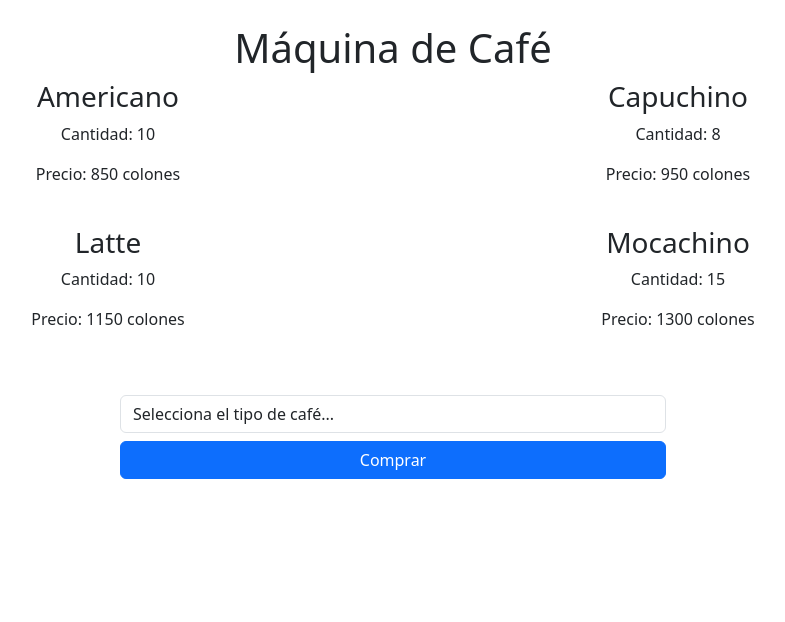
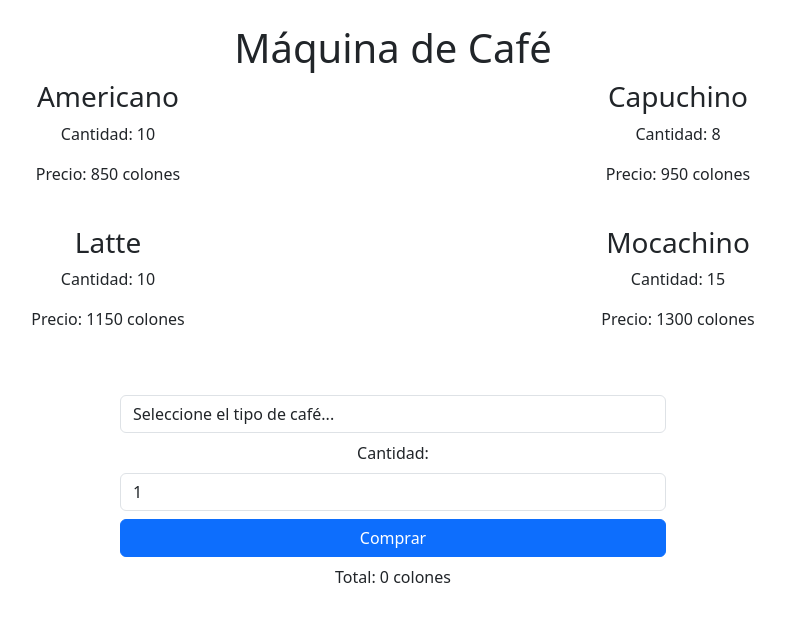
Before and after one commit to patitopatito/CI-0128examen2, a React (Create React App) app in the folder examen2/: page / in a window 1280 px wide. Shown: the top 622 px of the page, without its empty margins (247-1032 px from the left). Built offline with nearby package versions, Linux system fonts and the light colour scheme.

Commit message:
Se agrega la funcionalidad de seleccionar la cantidad de cafes y mostrar su precio.

```diff
--- a/examen2/src/componentes/maquinaDeCafe.js
+++ b/examen2/src/componentes/maquinaDeCafe.js
@@ -5,7 +5,8 @@ import 'bootstrap/dist/css/bootstrap.min.css';
 const MaquinaDeCafe = () => {
 
   //Se crean las variables a utilizar y sus setters.
-  const [cafeSeleccionado, setCafeSeleccionado] = useState('');
+  const [tipoCafeSeleccionado, setTipoCafeSeleccionado] = useState('');
+  const [cantidadSeleccionada, setCantidadSeleccionada] = useState(1); // Se inicia con la cantidad predeterminada de 1
   const [cafes, setCafes] = useState([
     { tipo: 'Americano', cantidad: 10, precio: 850 },
     { tipo: 'Capuchino', cantidad: 8, precio: 950 },
@@ -15,12 +16,30 @@ const MaquinaDeCafe = () => {
 
   //Funcion que maneja la compra del cafe
   const realizarCompra = () => {
-    const indiceCafeSeleccionado = cafes.findIndex((cafe) => cafe.tipo === cafeSeleccionado);
-    if (indiceCafeSeleccionado !== -1 && cafes[indiceCafeSeleccionado].cantidad > 0) {
-      const cafesActualizados = [...cafes];
-      cafesActualizados[indiceCafeSeleccionado].cantidad--;
-      setCafes(cafesActualizados);
+    const indiceCafeSeleccionado = cafes.findIndex((cafe) => cafe.tipo === tipoCafeSeleccionado);
+
+    if (indiceCafeSeleccionado !== -1) {
+      const cafeSeleccionado = cafes[indiceCafeSeleccionado];
+      if (cantidadSeleccionada > 0 && cantidadSeleccionada <= cafeSeleccionado.cantidad) {
+        const cafesActualizados = [...cafes];
+        cafesActualizados[indiceCafeSeleccionado].cantidad -= cantidadSeleccionada;
+        setCafes(cafesActualizados);
+      } else {
+        alert('Cantidad inválida');
+      }
     }
+  };
+
+  //Funcion que calcula el costo total a partir del cafe seleccionado y la cantidad
+  const calcularCostoTotal = () => {
+    const indiceCafeSeleccionado = cafes.findIndex((cafe) => cafe.tipo === tipoCafeSeleccionado);
+
+    if (indiceCafeSeleccionado !== -1) {
+      const cafeSeleccionado = cafes[indiceCafeSeleccionado];
+      return cantidadSeleccionada * cafeSeleccionado.precio;
+    }
+
+    return 0;
   };
 
   //Se devuelve el componente
@@ -38,8 +57,8 @@ const MaquinaDeCafe = () => {
 
       <div className="row justify-content-center mt-4">
         <div className="col-md-6">
-          <select className="form-control" onChange={(e) => setCafeSeleccionado(e.target.value)}>
-            <option value="">Selecciona el tipo de café...</option>
+          <select className="form-control" onChange={(e) => setTipoCafeSeleccionado(e.target.value)}>
+            <option value="">Seleccione el tipo de café...</option>
             {cafes.map((cafe, index) => (
               <option key={index} value={cafe.tipo}>
                 {cafe.tipo}
@@ -51,9 +70,27 @@ const MaquinaDeCafe = () => {
 
       <div className="row justify-content-center mt-2">
         <div className="col-md-6">
+          <label>Cantidad:</label>
+          <input
+            type="number"
+            className="form-control"
+            value={cantidadSeleccionada}
+            onChange={(e) => setCantidadSeleccionada(parseInt(e.target.value))}
+          />
+        </div>
+      </div>
+
+      <div className="row justify-content-center mt-2">
+        <div className="col-md-6">
           <button className="btn btn-primary btn-block" onClick={realizarCompra}>
             Comprar
           </button>
+        </div>
+      </div>
+
+      <div className="row justify-content-center mt-2">
+        <div className="col-md-6">
+          <p>Total: {calcularCostoTotal()} colones</p>
         </div>
       </div>
     </div>
```
